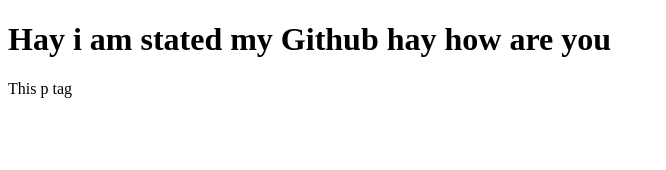
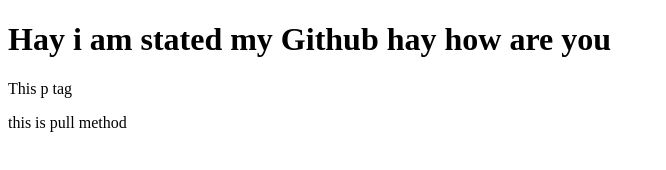
Before and after one commit to shiponwebdev-django/First-Project-, a plain HTML site: page index.html in a window 1280 px wide. Shown: the whole page, without its empty margins (0-666 px from the left). Drawn offline with Linux system fonts and the light colour scheme.

Commit message:
Update index.html

```diff
--- a/index.html
+++ b/index.html
@@ -13,5 +13,7 @@
     </h1>
 
     <p>This p tag </p>
+
+    this is pull method
 </body>
 </html>
```
